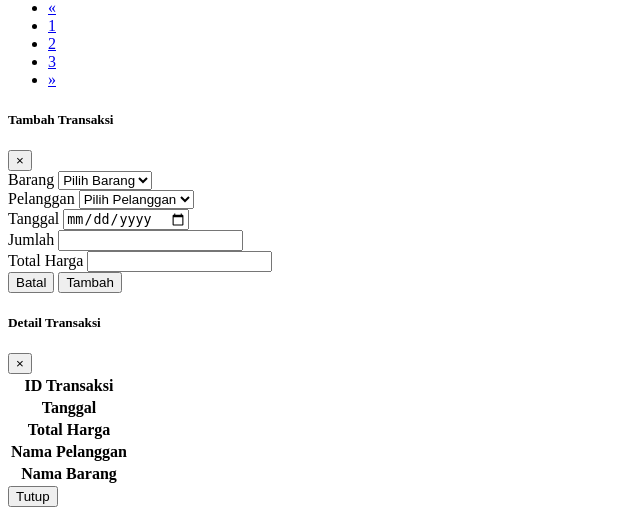
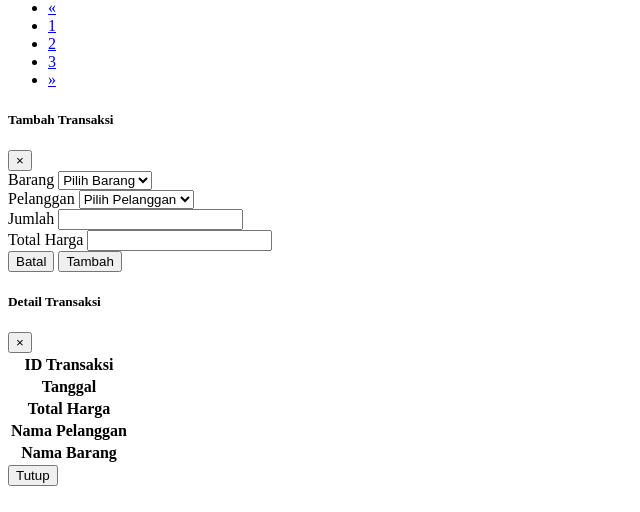
Before and after one commit to zzzeea/PENJUALAN-ADMINLTE-0057, a PHP site: page /penjualan-adminlte-0057/views/transaksi/index.php in a window 1280 px wide. Shown: the part 144-656 px from the top of the page, without its empty margins (0-640 px from the left). Run offline with PHP 8.4, Linux system fonts and the light colour scheme; the template is opened without the code that fills it, so the values that code supplies are empty; some libraries are stand-ins or nearby versions.

Commit message:
first commit

```diff
--- a/app/views/transaksi/index.php
+++ b/app/views/transaksi/index.php
@@ -98,10 +98,6 @@
                                     <option value="<?= htmlspecialchars($pelanggan['id_pelanggan']) ?>"><?= htmlspecialchars($pelanggan['nm_pelanggan']) ?></option>
                                 <?php endforeach; ?>
                             </select>
-                        </div>
-                        <div class="mb-3">
-                            <label for="tanggal" class="form-label">Tanggal</label>
-                            <input type="date" class="form-control" id="tanggal" name="tanggal" required>
                         </div>
                         <div class="mb-3">
                             <label for="jumlah" class="form-label">Jumlah</label>
```
